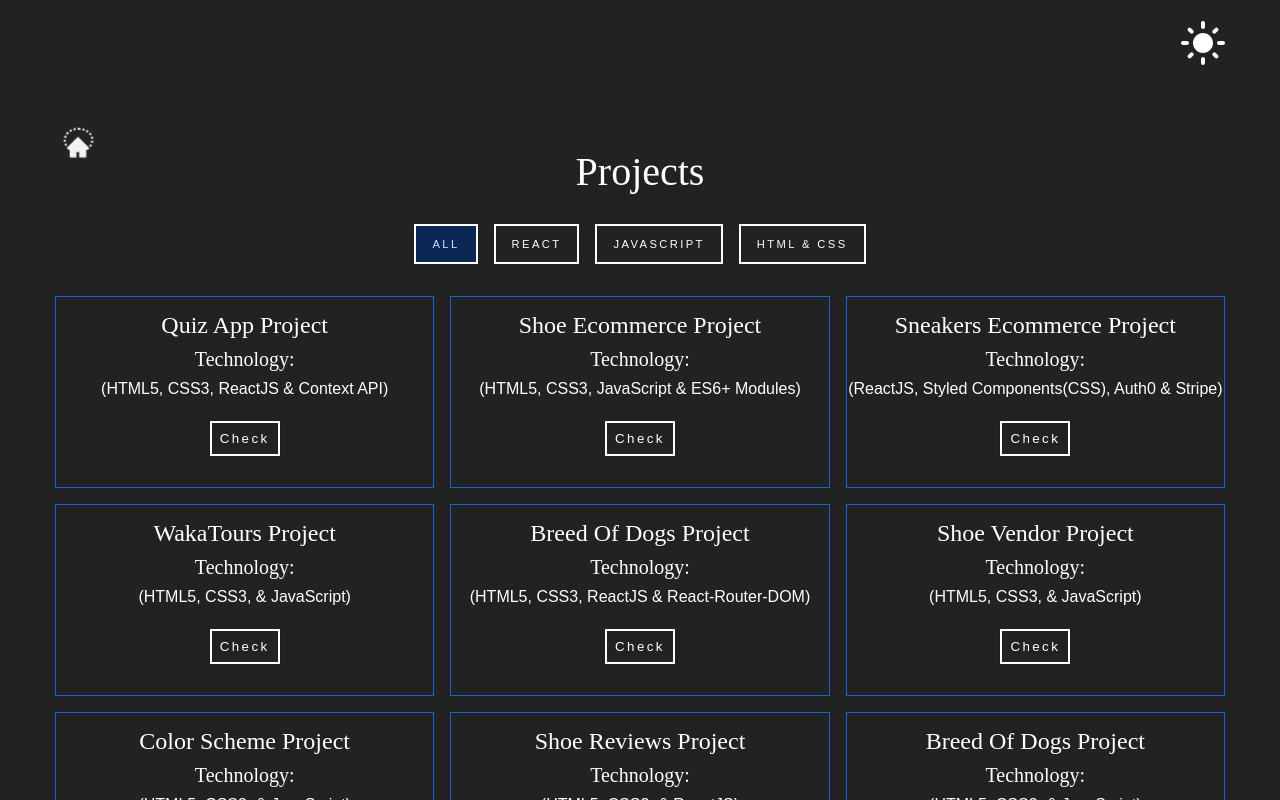
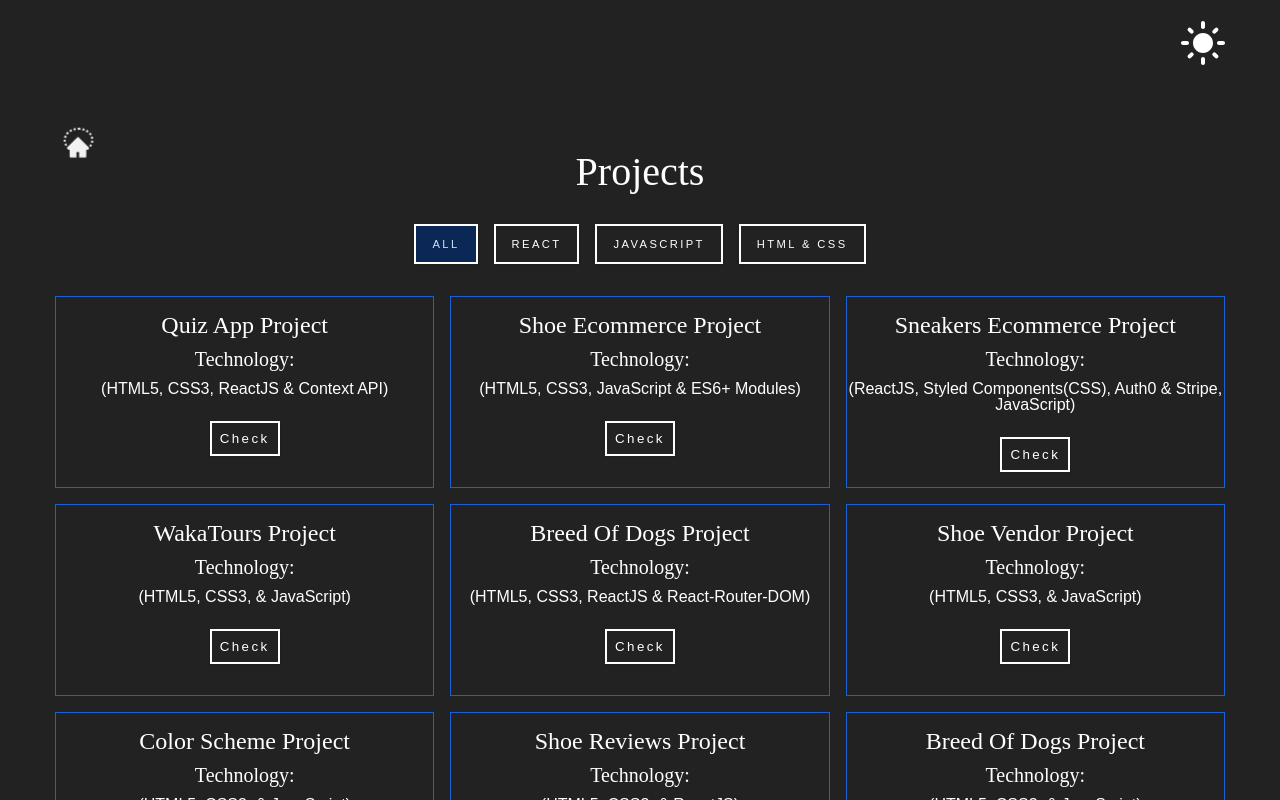
Before and after one commit to Danthesage01/port, a React (Create React App) app: page /projects in a window 1280 px wide. Shown: the top 800 px of the page. Built offline with nearby package versions, Linux system fonts and the light colour scheme.

Commit message:
update css

```diff
--- a/src/data.js
+++ b/src/data.js
@@ -28,7 +28,7 @@ const data = [
     description: `I developed the Sneakers Ecommerce Website to showcase my knowledge and understanding of JavaScript, ReactJS, and the integration of other third-party technologies such as Netlify Serverless Functions, Auth0 and Stripe to build a modern, responsive and user-friendly ecommerce application for 21st century business outfits. The ecommerce app features a Payment Gateway, User Authentication and other essential ecommerce features.`,
     github: "https://github.com/Danthesage01/sneakers",
     url: "https://re-sneakers.netlify.app",
-    technology: "ReactJS, Styled Components(CSS), Auth0 & Stripe"
+    technology: "ReactJS, Styled Components(CSS), Auth0 & Stripe, JavaScript"
   },
   {
     id: 4,
```
